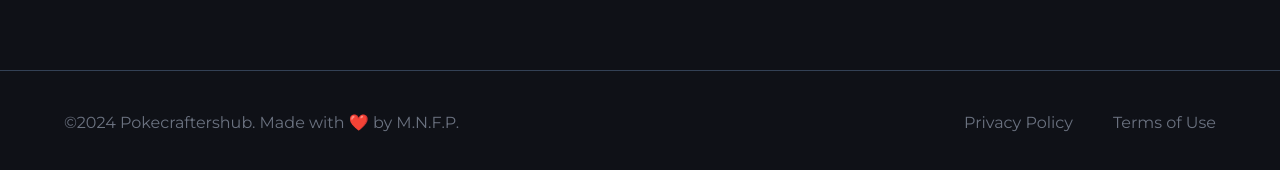
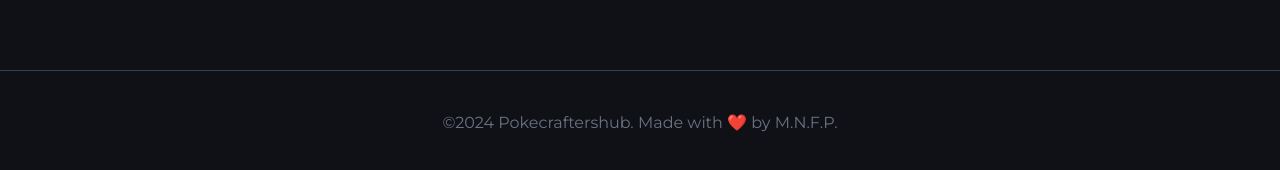
Before and after one commit to CodeShadowing95/pokepokedex, an Angular app: page / in a window 1280 px wide. Shown: the part 912-1082 px from the top of the page. Built offline with nearby package versions, Linux system fonts and the light colour scheme; no server answers; a web font is replaced by a local one.

Commit message:
UPDATE: footer

```diff
--- a/src/app/components/footer/footer.component.html
+++ b/src/app/components/footer/footer.component.html
@@ -1,9 +1,9 @@
 <footer class="flex flex-col text-gray-500 mt-2">
-    <div class="flex justify-between items-center md:flex-row flex-col gap-4 border-t border-slate-700 sm:px-16 px-6 py-10">
-        <p class="text-center">&copy;2024 Pokecraftershub. Made with ❤️ by M.N.F.P.</p>
-        <div class="footer__copyrights-link">
-            <a href="/" class="text-gray-500">Privacy Policy</a>
-            <a href="/" class="text-gray-500">Terms of Use</a>
-        </div>
+    <div class="flex justify-center items-center md:flex-row flex-col gap-4 border-t border-slate-700 sm:px-16 px-6 py-10">
+        <p class="text-center">&copy;2024 Pokecraftershub. Made with ❤️ by <a href="https://patricknamegni.vercel.app/" target="_blank" class="transition-all hover:underline hover:underline-offset-4">M.N.F.P</a>.</p>
+        <!-- <div class="footer__copyrights-link">
+            <a href="/" class="text-gray-500 transition-all hover:text-gray-400 hover:underline hover:underline-offset-8">Privacy Policy</a>
+            <a href="/" class="text-gray-500 transition-all hover:text-gray-400 hover:underline hover:underline-offset-8">Terms of Use</a>
+        </div> -->
     </div>
 </footer>
```
